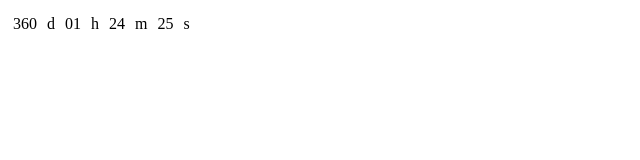
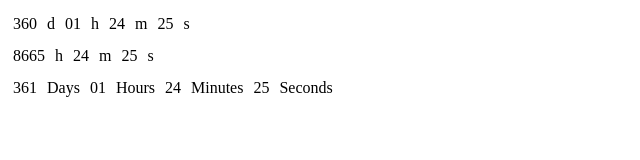
Before and after one commit to MarkH89/kellClock, a website: page build/index.html in a window 1280 px wide. Shown: the whole page, without its empty margins (0-640 px from the left). Drawn offline with Linux system fonts and the light colour scheme.

Commit message:
Update sample index.html and Readme.md

```diff
--- a/build/index.html
+++ b/build/index.html
@@ -26,23 +26,28 @@
             selector: '.clock-1',
             dateEndString: '12/06/2019 12:00:00'
         }).run();
-        //var clock2 = new kellClock('.clock-2', '12/07/2019 12:00:00', true);
+        var clock2 = new kellClock({
+            selector: '.clock-2',
+            dateEndString: '12/07/2019 12:00:00',
+            daysAsHours: true});
         // ...later
-        //clock2.run();
+        clock2.run();
+
         // With additional options:
-        // var clock3 = new kellClock(
-        //     '.clock-3',
-        //     '12/07/2019 12:00:00',
-        //     false,
-        //     {
-        //         d: 'Days',
-        //         h: 'Hours',
-        //         m: 'Minutes',
-        //         s: 'Seconds'
-        //     },
-        //     2,
-        //     false
-        // ).run();
+
+        var clock3 = new kellClock({
+            selector: '.clock-3',
+            dateEndString: '12/07/2019 12:00:00',
+            daysAsHours: false,
+            textContents: {
+                d: 'Days',
+                h: 'Hours',
+                m: 'Minutes',
+                s: 'Seconds'
+            },
+            minPadding: 2,
+            debugMode: false
+        }).run();
     </script>
 </body>
 </html>
```
Also changed, not shown: README.md.
